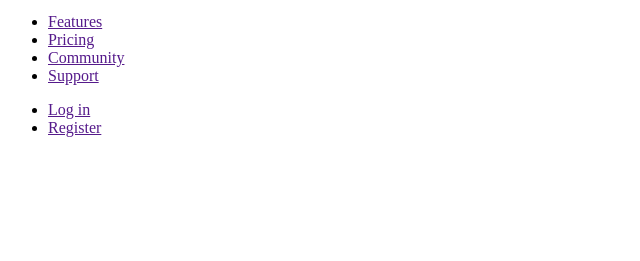
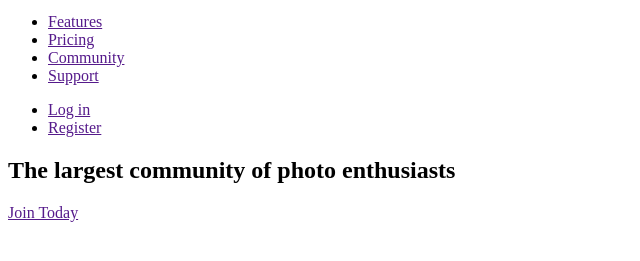
Before and after one commit to Heliuta/maket-repeta, a plain HTML site: page index.html in a window 1280 px wide. Shown: the part 29-290 px from the top of the page, without its empty margins (0-640 px from the left). Drawn offline with Linux system fonts and the light colour scheme.

Commit message:
Добавляет Герой

```diff
--- a/index.html
+++ b/index.html
@@ -40,5 +40,27 @@
       </nav>
     </header>
 
+    <main>
+        <!-- Герой -->
+        <section>
+            <h1>The largest community of photo enthusiasts</h1>
+            <a href="">Join Today</a>
+
+        </section>
+
+
+
+
+
+
+
+
+
+
+
+
+
+    </main>
+
 </body>
 </html>
```
